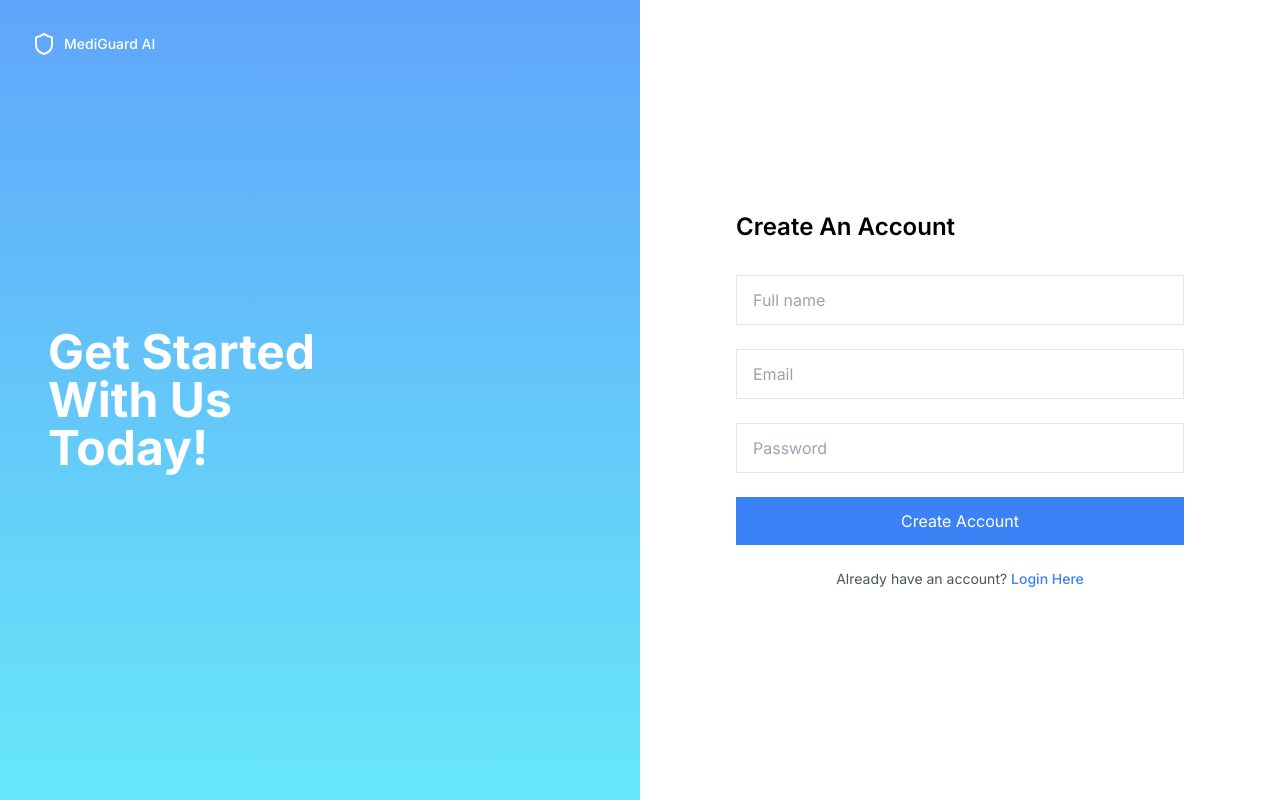
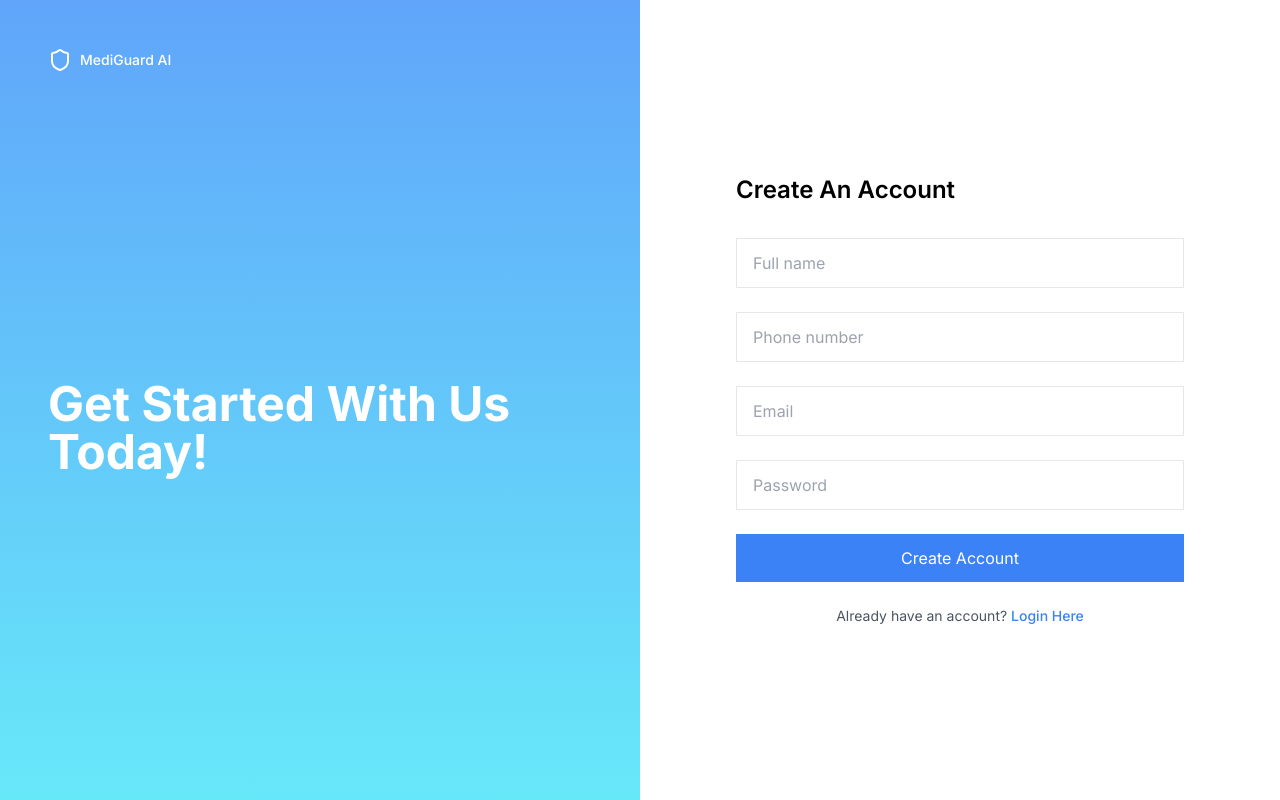
Before and after one commit to Cavista-Hackathon-2025/MediGuard-AI-Nova, a Next.js app: page /auth in a window 1280 px wide. Both pictures are taken after a click on the button "Signup Here". Built offline with nearby package versions, Linux system fonts and the light colour scheme; no server answers.

Commit message:
ui changes

```diff
--- a/app/auth/page.tsx
+++ b/app/auth/page.tsx
@@ -18,6 +18,7 @@ export default function Auth() {
     fullName: "",
     email: "",
     password: "",
+    phoneNumber: "",
   })
   const [error, setError] = useState("")
 
@@ -31,7 +32,7 @@ export default function Auth() {
       if (isLogin) {
         user = await login(formData.email, formData.password)
       } else {
-        user = await createAccount(formData.fullName, formData.email, formData.password)
+        user = await createAccount(formData.fullName, formData.email, formData.password, formData.phoneNumber)
       }
       setUser(user)
       router.push("/dashboard")
@@ -49,14 +50,14 @@ export default function Auth() {
       <motion.div
         initial={{ opacity: 0, x: -20 }}
         animate={{ opacity: 1, x: 0 }}
-        className="hidden md:flex md:w-1/2 bg-gradient-to-b from-blue-400 to-cyan-300 p-12 text-white relative"
+        className="flex flex-col md:w-1/2 bg-gradient-to-b from-blue-400 to-cyan-300 p-8 md:p-12 text-white relative"
       >
-        <div className="absolute top-8 left-8 flex items-center space-x-2">
+        <div className="flex items-center space-x-2 mb-8">
           <Shield className="w-6 h-6" />
           <span className="text-sm font-medium">MediGuard AI</span>
         </div>
-        <div className="flex items-center h-full">
-          <h1 className="text-4xl lg:text-5xl font-bold leading-tight whitespace-pre-line">
+        <div className="flex-grow flex items-center">
+          <h1 className="text-3xl md:text-4xl lg:text-5xl font-bold leading-tight">
             {isLogin ? "Your Health Is\nOur Priority" : "Get Started\nWith Us\nToday!"}
           </h1>
         </div>
@@ -73,6 +74,7 @@ export default function Auth() {
 
           <form onSubmit={handleSubmit} className="space-y-6">
             {!isLogin && (
+              <>
                 <div>
                   <input
                     type="text"
@@ -83,6 +85,17 @@ export default function Auth() {
                     required
                   />
                 </div>
+                <div>
+                  <input
+                    type="tel"
+                    placeholder="Phone number"
+                    value={formData.phoneNumber}
+                    onChange={(e) => setFormData({ ...formData, phoneNumber: e.target.value })}
+                    className="w-full px-4 py-3 rounded-lg border border-gray-200 focus:border-blue-500 focus:ring-2 focus:ring-blue-200 transition-all"
+                    required
+                  />
+                </div>
+              </>
             )}
 
             <div>
--- a/app/lib/api.ts
+++ b/app/lib/api.ts
@@ -70,9 +70,9 @@ export const getUserProfile = async () => {
   }
 }
 
-export const createAccount = async (fullName: string, email: string, password: string) => {
+export const createAccount = async (fullName: string, email: string, password: string, phoneNumber: string) => {
     try {
-      const response = await api.post("/auth/register", { fullName, email, password })
+      const response = await api.post("/auth/register", { fullName, email, password, phoneNumber })
       const { token, user } = response.data
       localStorage.setItem("token", token)
       localStorage.setItem("user", JSON.stringify(user))
```
Lines whose indentation alone changed are shown as unchanged.
